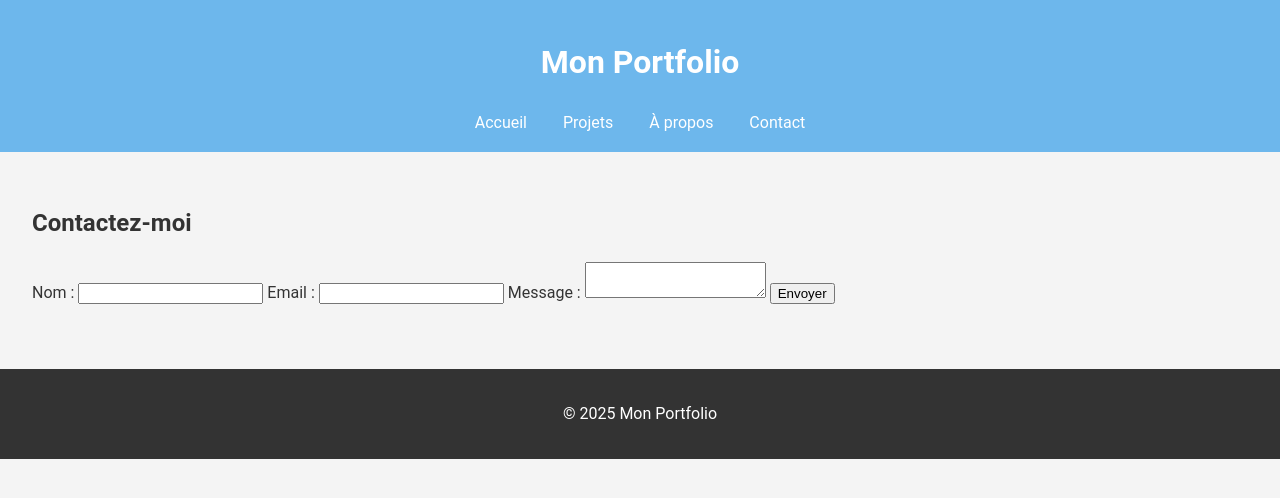
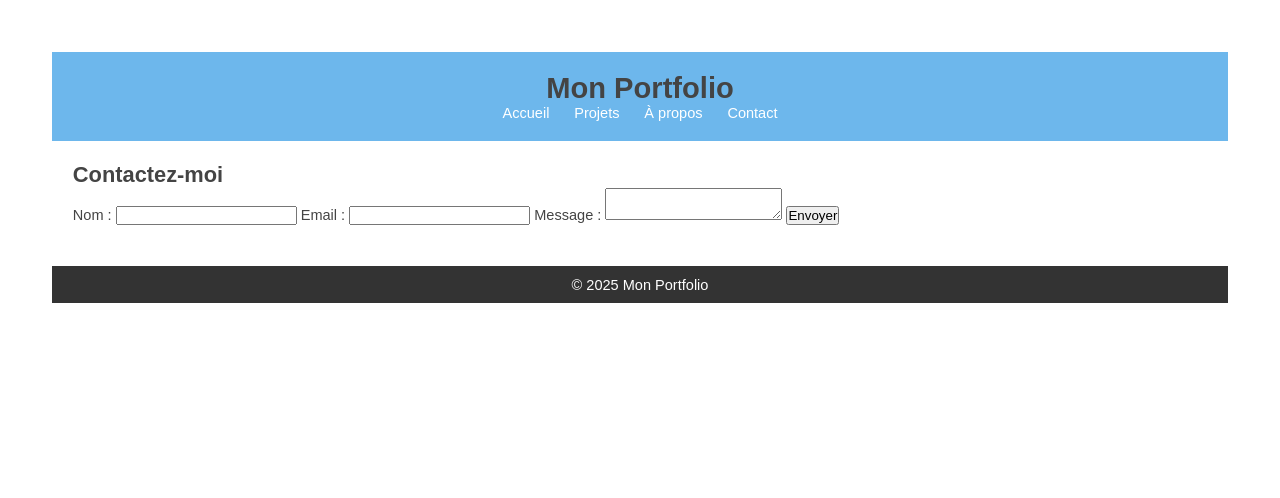
Before and after one commit to theobcl18/portfolio, a plain HTML site: page docs/contact.html in a window 1280 px wide. Drawn offline with Linux system fonts and the light colour scheme; files that its build step writes are made by us from their sources.

Commit message:
Mise à jour de la mise en page et des couleurs

```diff
--- a/docs/style.css
+++ b/docs/style.css
@@ -1,18 +1,37 @@
 /* Global styles */
 body {
-    background-color: #f4f4f4;
-    color: #333;
-    font-family: 'Roboto', sans-serif;
-    margin: 0;
-    padding: 0;
-    line-height: 1.6;
+    font-family: "Arial", "sans-serif";
+    font-size: 1.4rem;
+    padding: 5rem;
+    color: #444;
 }
 
 header {
     background-color: #6db7ec;
-    color: #fff;
-    padding: 1rem;
+    display: flex;
+    flex-direction: column;
+    align-items: center;
     text-align: center;
+    padding: 20px;
+    background-size: 200% 200%;
+}
+
+html {
+    font-size: 65%;
+}
+*, *::after, *::before {
+    margin: 0;
+    padding: 0;
+    box-sizing: border-box;
+}
+*, *::after, *::before {
+    margin: 0;
+    padding: 0;
+    box-sizing: border-box;
+}
+.button {
+    display: flex;
+    gap: 1rem;
 }
 
 header nav a {
```
Also changed, not shown: docs/index.html (+1 -1 lines).
